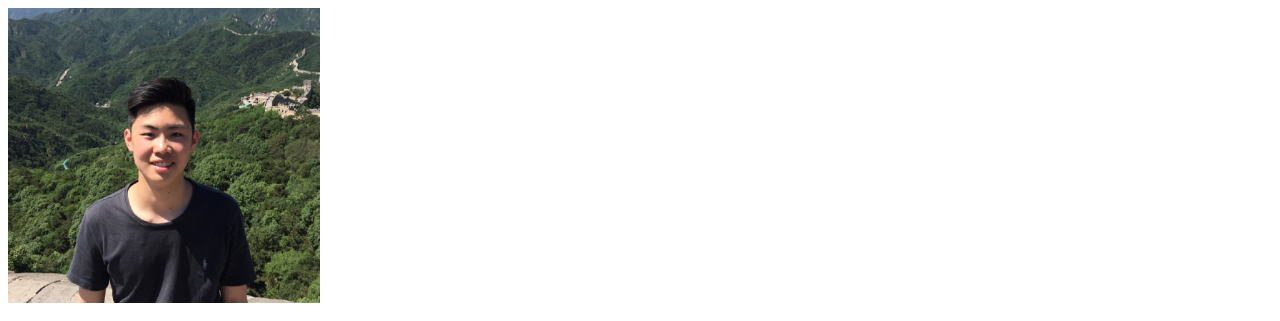
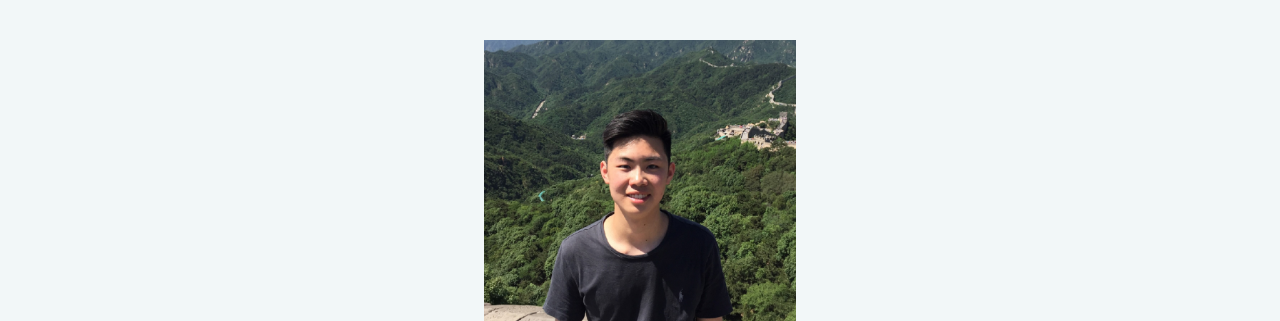
Before and after one commit to raymondzouu/raymondzouu.github.io, a plain HTML site: page index.html in a window 1280 px wide. Shown: the top 321 px of the page. Drawn offline with Linux system fonts and the light colour scheme; files whose address does not match are found by name.

Commit message:
Update index.html

```diff
--- a/index.html
+++ b/index.html
@@ -13,12 +13,12 @@
 	<link href="https://fonts.googleapis.com/css?family=Josefin+Sans:400,400i,600,600i,700" rel="stylesheet">
 
 	<!-- Stylesheets -->
-	<!--<link type="text/css" rel="stylesheet" href="bootstrap.min.css"/>
+	<link type="text/css" rel="stylesheet" href="bootstrap.min.css"/>
 	<link type="text/css" rel="stylesheet" href="font-awesome.min.css"/>
 	<link type="text/css" rel="stylesheet" href="flaticon.css"/>
 	<link type="text/css" rel="stylesheet" href="owl.carousel.css"/>
 	<link type="text/css" rel="stylesheet" href="magnific-popup.css"/>
-	<link type="text/css" rel="stylesheet" href="style.css"/> -->
+	<link type="text/css" rel="stylesheet" href="style.css"/>
 
 
 	<!--[if lt IE 9]>
```
